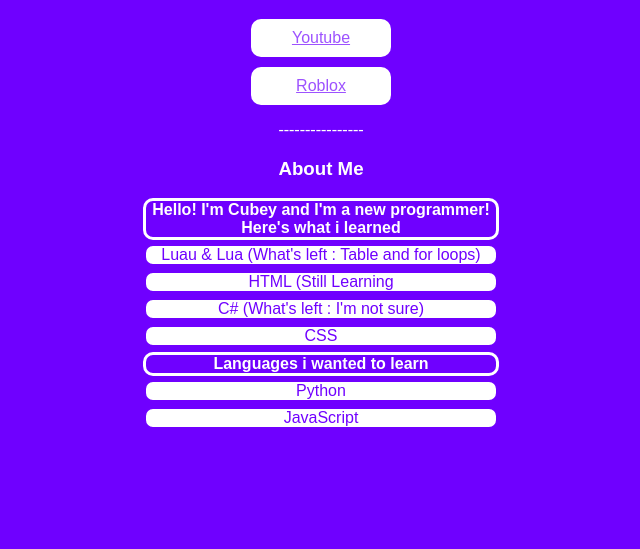
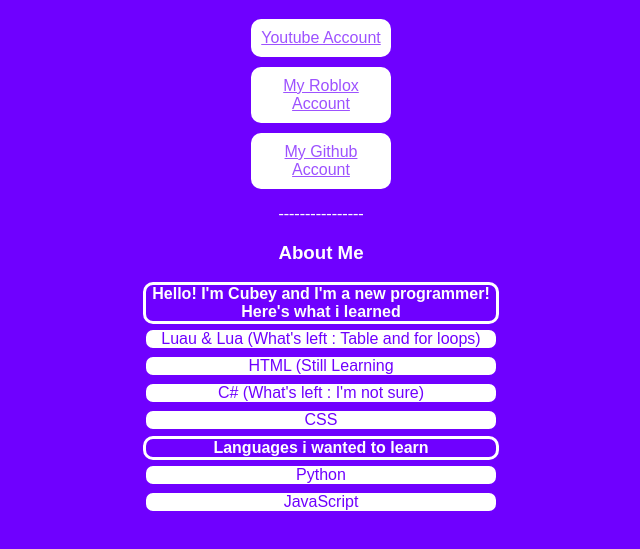
Before and after one commit to CubeyTheMonitor/CubeyLinkTree, a plain HTML site: page index.html in a window 1280 px wide. Shown: the part 61-610 px from the top of the page, without its empty margins (319-959 px from the left). Drawn offline with Linux system fonts and the light colour scheme.

Commit message:
Update index.html

```diff
--- a/index.html
+++ b/index.html
@@ -7,8 +7,9 @@
 </head>
 <body>
 	<h1>CubeyTheMonitor's LinkTree</h1>
-	<a href="https://www.youtube.com/@CubeyTheMonitor">Youtube</a>
-	<a href="https://www.roblox.com/users/1502540753/profile">Roblox</a>
+	<a href="https://www.youtube.com/@CubeyTheMonitor">Youtube Account</a>
+	<a href="https://www.roblox.com/users/1502540753/profile">My Roblox Account</a>
+	<a href="https://github.com/CubeyTheMonitor">My Github Account</a>
 	<p class="divider" >----------------</p>
 	<h3>About Me<h3>
 	<h4>Hello! I'm Cubey and I'm a new programmer!<br>Here's what i learned</h4>
```
